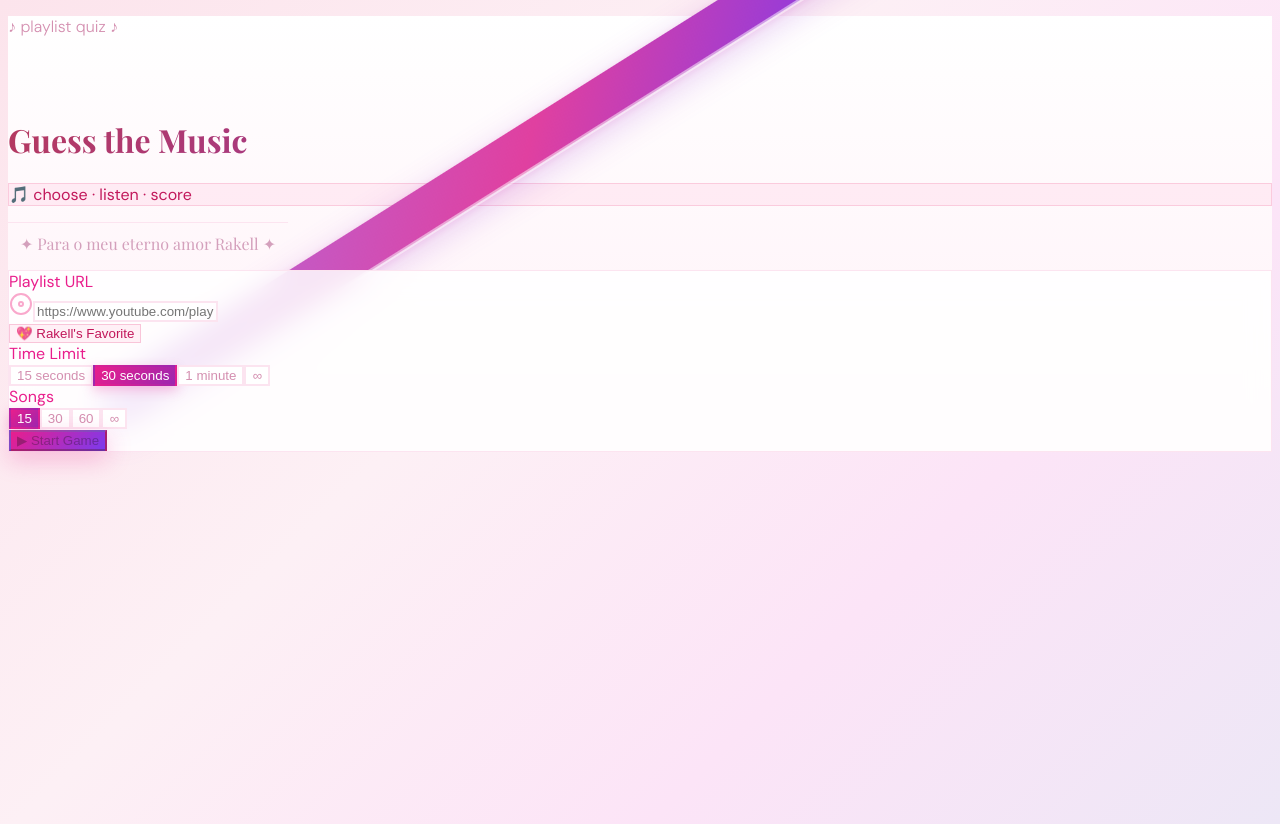
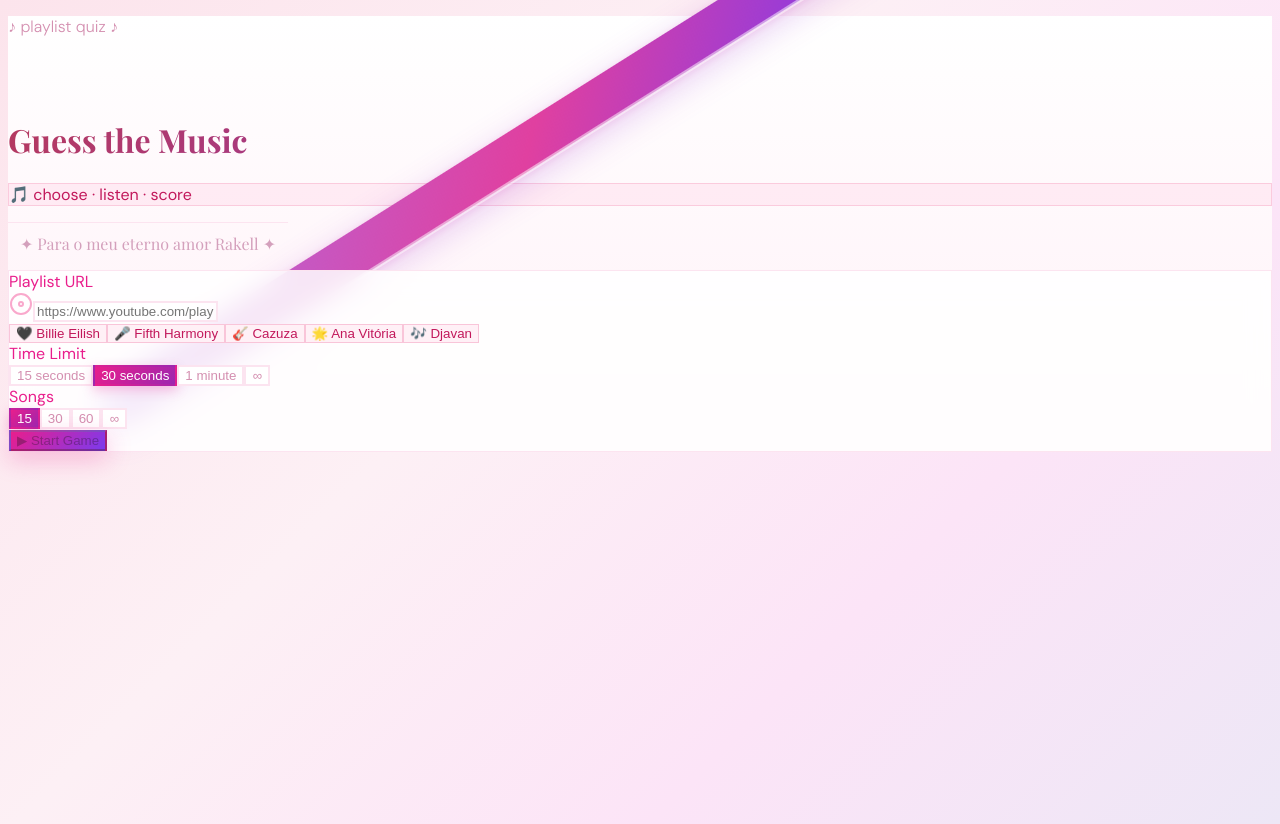
Before and after one commit to xman1268-alt/pra-minha-kell, a React (Vite) app in the folder client/: page / in a window 1280 px wide. Built offline with nearby package versions, Linux system fonts and the light colour scheme; a web font is replaced by a local one.

Commit message:
feat: add Billie Eilish, Fifth Harmony, Cazuza, Ana Vitoria, Djavan playlists

```diff
--- a/client/src/pages/Home.tsx
+++ b/client/src/pages/Home.tsx
@@ -184,7 +184,11 @@ export default function Home() {
               </div>
               <div className="flex flex-wrap gap-2 pt-1">
                 {[
-                  { label: "💖 Rakell's Favorite", id: "PLhXBj2Th3Eq4xDKmZWTLnCtCJY-iRIWT5" },
+                  { label: "🖤 Billie Eilish", id: "PL7LcngJfCRUE37E25pKTSPvVDYYvES3N9" },
+                  { label: "🎤 Fifth Harmony", id: "PLxsMKpWb6s1Gx3VScWjLXp1UFEQug7rvz" },
+                  { label: "🎸 Cazuza", id: "PLvgcQr40gK92Xtz-Tfkl9HJwKHU6UW4wF" },
+                  { label: "🌟 Ana Vitória", id: "PLN34cZGhF86aSwZqHlVw7lOCLCiEwgmPv" },
+                  { label: "🎶 Djavan", id: "PL-jLSD1zyBYt7ykqJIHwxnG6A20IWeHW3" },
                 ].map(({ label, id }) => (
                   <button key={id} type="button" onClick={() => setPlaylistInput(id)}
                     className="text-xs px-3 py-1.5 rounded-full transition-all"
```
